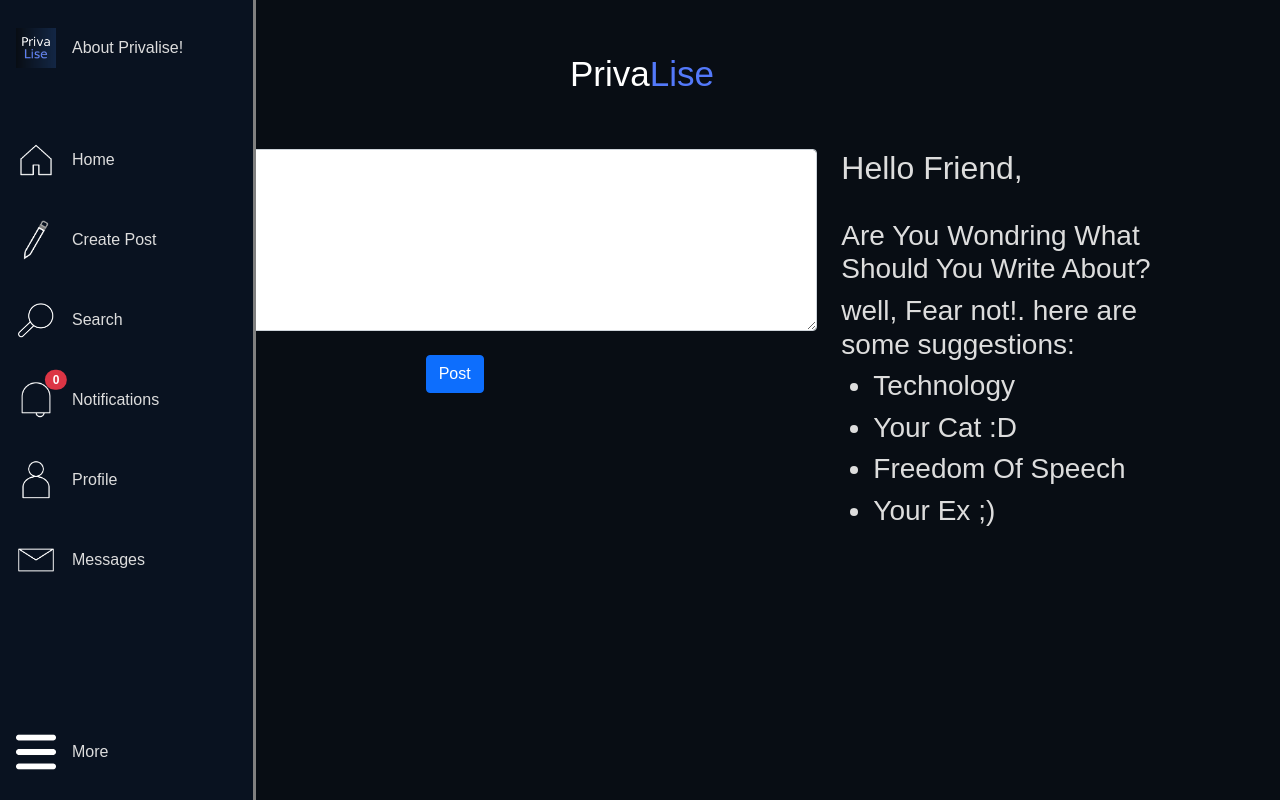
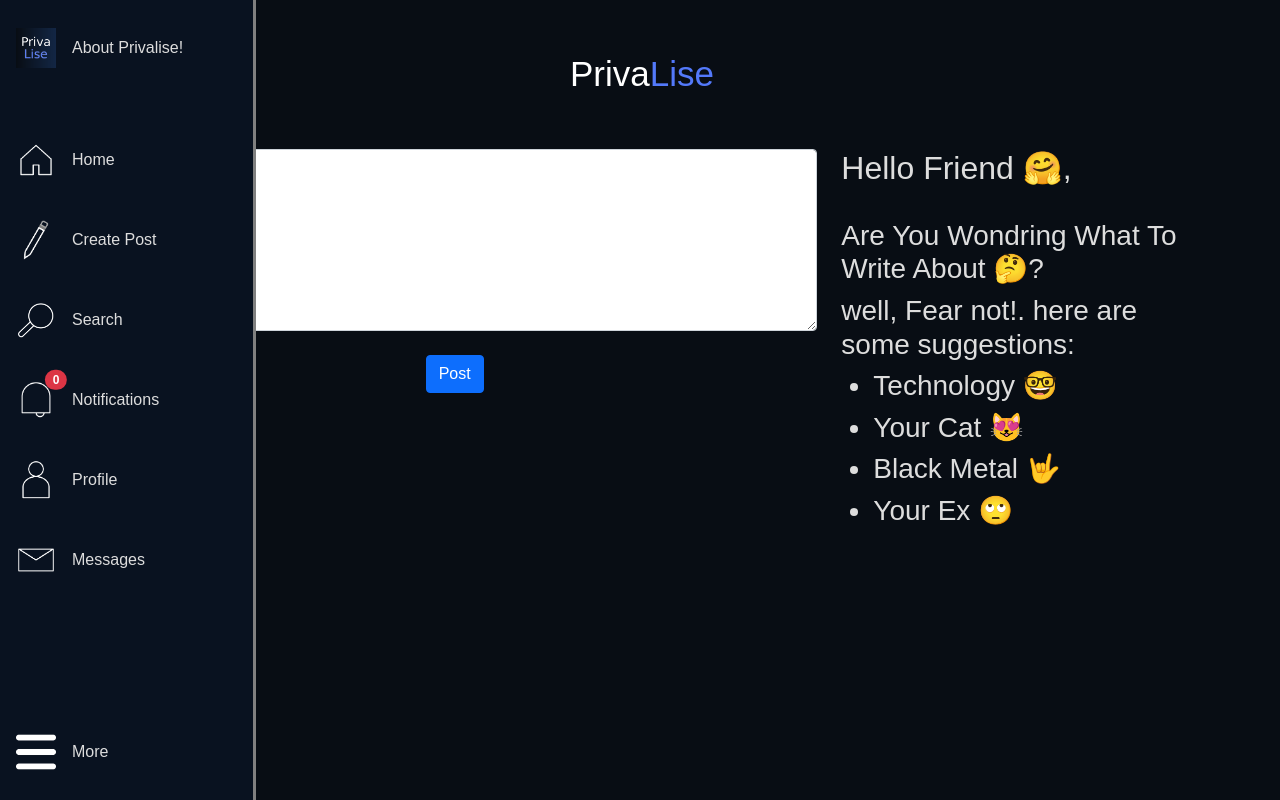
Before and after one commit to mohabgabber/privalise-network, a Django app: page /post/form/create/ in a window 1280 px wide. Run offline with Django 4.2, Linux system fonts and the light colour scheme; a user stored in the database is signed in; tables that the repository leaves empty hold one stand-in row (values such as "Sample post"); data that the repository does not hold is empty; some libraries are stand-ins or nearby versions.

Commit message:
added emojis to post-form and messages-list and post-detail

```diff
--- a/posts/templates/posts/messages_list.html
+++ b/posts/templates/posts/messages_list.html
@@ -32,7 +32,7 @@
     </form>
 </center>
 <div class="container">
-    <center><h2>Your End-To-End Encrypted Messages <i class="fas fa-inbox"></i></h2></center>
+    <center><h2>Your End-To-End Encrypted Messages &#128526;</h2></center>
     <div class="row w-50">
         {% for partner in partners.partners.all %}
             <div class="col-sm" style='margin-bottom:7px;'>
--- a/posts/templates/posts/notifications.html
+++ b/posts/templates/posts/notifications.html
@@ -66,7 +66,7 @@
 		{% endfor %}
 		<center>
 		{% if notificationscount == 0 %}
-		<h2>Uhmm, Try To Be More Interesting! <i class="fas fa-laugh-wink"></i></h2>
+		<h2>Uhmm, Try To Be More Interesting! &#128513;</h2>
 		{% else %}
 			{% if notifications.has_previous %}
 			    <a href="?page={{notifications.previous_page_number}}" class="btn btn-outline-info"><</a>
--- a/posts/templates/posts/post_detail.html
+++ b/posts/templates/posts/post_detail.html
@@ -235,7 +235,7 @@
   {% endfor %}
 
   {% if post.comments.count == 0 %}
-      <h2>Oooh Come Oon!, you have nothing to say at all?</h2>
+      <h2>Oooh Come Oon!, you have nothing to say at all &#128557;</h2>
   {% else %}
     {% if comments.has_previous %}
       <a href="?page={{comments.previous_page_number}}" class="btn btn-outline-info"><</a>
--- a/posts/templates/posts/post_form.html
+++ b/posts/templates/posts/post_form.html
@@ -24,14 +24,14 @@
     </div>
     <div class="col-sm-4">
       <br/>
-      <h2>Hello Friend,</h2><br/>
-      <h3>Are You Wondring What Should You Write About?</h3>
+      <h2>Hello Friend &#129303;,</h2><br/>
+      <h3>Are You Wondring What To Write About &#129300;?</h3>
       <h3>well, Fear not!. here are some suggestions:</h3>
       <ul>
-        <h3><li>Technology</li></h3>
-        <h3><li>Your Cat :D</li></h3>
-        <h3><li>Freedom Of Speech</li></h3>
-        <h3><li>Your Ex ;)</li></h3>
+        <h3><li>Technology &#129299;</li></h3>
+        <h3><li>Your Cat &#128571;</li></h3>
+        <h3><li>Black Metal &#129311;</li></h3>
+        <h3><li>Your Ex &#128580;</li></h3>
       </ul>
     </div>
   </div>
```
